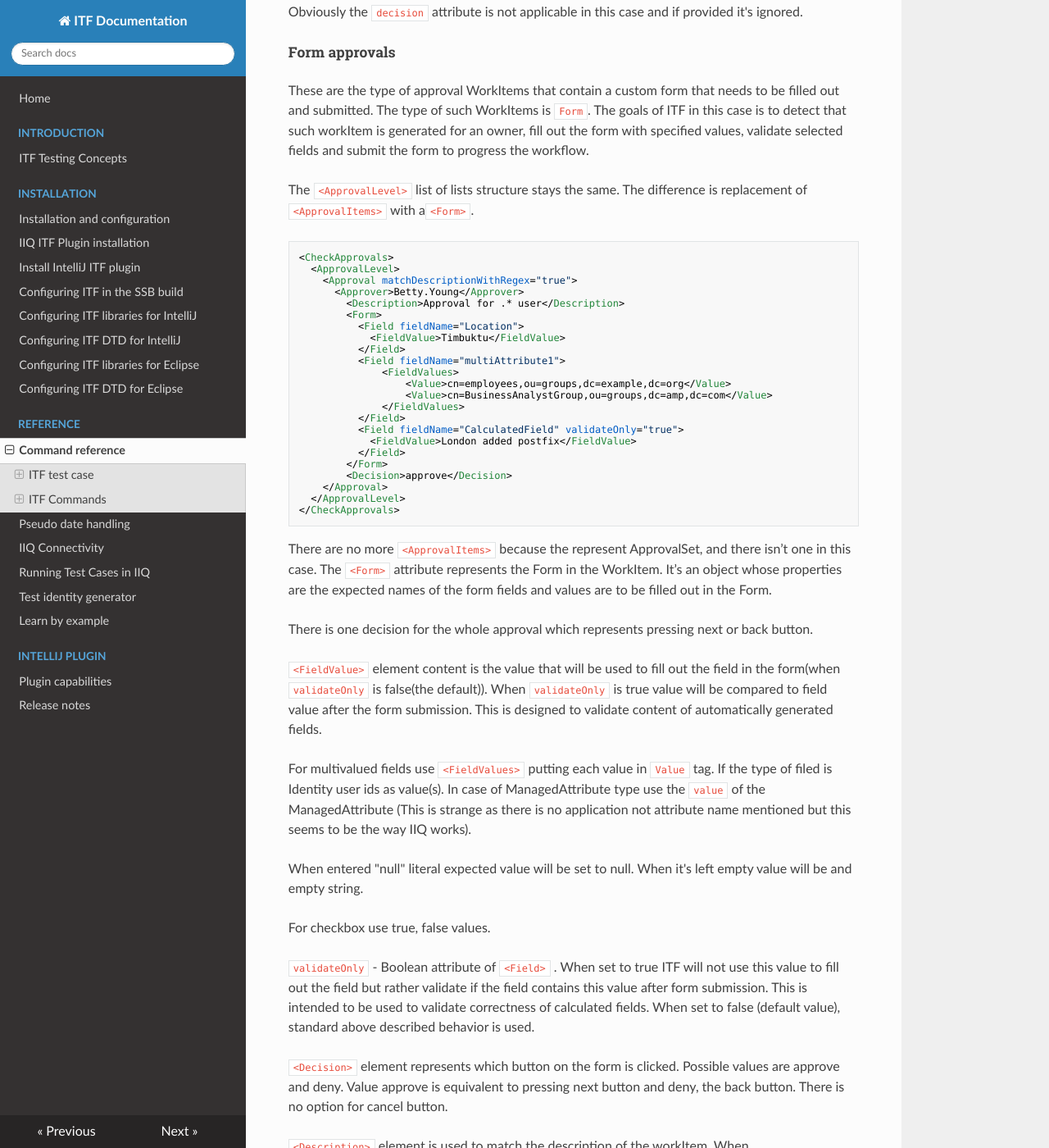
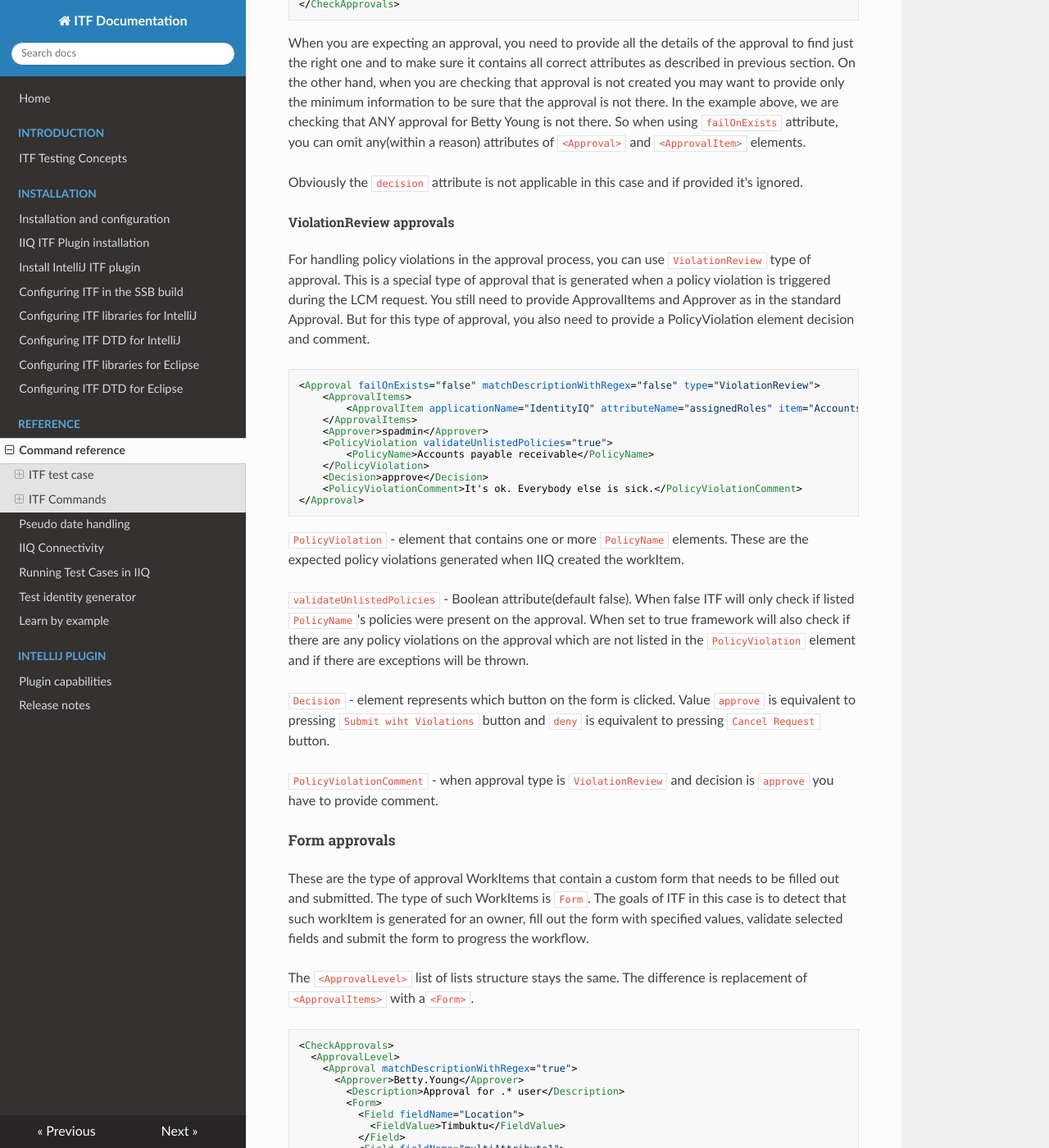
Before and after one commit to aleksander-jachowicz-sp/ITF-documentation, an MkDocs documentation site: the page built from docs/ITF XML Reference.md, in a window 1280 px wide and 1400 px high, scrolled down 8432 px. Shown: the whole window at 82% size. Built offline with MkDocs 1.6.1, drawn with Linux system fonts in a browser that asks for light colours; nearby versions of some CDN libraries; some of the changed text lies outside the part shown.

````diff
--- a/docs/ITF XML Reference.md
+++ b/docs/ITF XML Reference.md
@@ -256,6 +256,7 @@ This example shows expected approval based on approvalSet. `<Approver>` is the e
                 </ApprovalItem>
             </ApprovalItems>
             <Approver>spadmin</Approver>
+            <Completer>spadmin</Completer>
             <Target>Harry.Dixon</Target>
         </Approval>
     </ApprovalLevel>
@@ -284,6 +285,12 @@ attribute `item` and nested `<Item>` element in the same `ApprovalItem`.
 
 For approvals with approvalSet, the workItem will not be approved until there is a decision specified for each item.
 In the first example above, Michael Miller approved role Designer and denies role Business Analyst.
+
+`<Completer>` - optional element that represents the user that will complete the workItem.
+If not provided, the owner of the workItem will be the completer. Completer must be either workItem owner or a member of
+WorkItem owner's workgroup. This will be used only for WorkItems that contain ApprovalSet.
+
+`<Target>` - optional element that represents the target of the workItem. This is the identity that is being affected by the workItem.
 
 Finally, to summarize the above information, the final approval command for the example scenario looks similar to this:
 
@@ -355,6 +362,39 @@ to be sure that the approval is not there. In the example above, we are checking
 So when using `failOnExists` attribute, you can omit any(within a reason) attributes of `<Approval>` and `<ApprovalItem>` elements.
 
 Obviously the `decision` attribute is not applicable in this case and if provided it's ignored.
+
+###### ViolationReview approvals
+
+For handling policy violations in the approval process, you can use `ViolationReview` type of approval.
+This is a special type of approval that is generated when a policy violation is triggered during the LCM request.
+You still need to provide ApprovalItems and Approver as in the standard Approval.
+But for this type of approval, you also need to provide a PolicyViolation element decision and comment.
+
+```xml
+<Approval failOnExists="false" matchDescriptionWithRegex="false" type="ViolationReview">
+    <ApprovalItems>
+        <ApprovalItem applicationName="IdentityIQ" attributeName="assignedRoles" item="Accounts Receivable" operation="Add"/>
+    </ApprovalItems>
+    <Approver>spadmin</Approver>
+    <PolicyViolation validateUnlistedPolicies="true">
+        <PolicyName>Accounts payable receivable</PolicyName>
+    </PolicyViolation>
+    <Decision>approve</Decision>
+    <PolicyViolationComment>It's ok. Everybody else is sick.</PolicyViolationComment>
+</Approval>
+```
+
+`PolicyViolation` - element that contains one or more `PolicyName` elements. These are the expected policy violations generated when IIQ created the workItem.
+
+`validateUnlistedPolicies` - Boolean attribute(default false).
+When false ITF will only check if listed `PolicyName`'s policies were present on the approval.
+When set to true framework will also check if there are any policy violations on the approval which are not listed in
+the `PolicyViolation` element and if there are exceptions will be thrown.
+
+`Decision` - element represents which button on the form is clicked. Value `approve` is equivalent to pressing `Submit wiht Violations`
+button and `deny` is equivalent to pressing `Cancel Request` button.
+
+`PolicyViolationComment` - when approval type is `ViolationReview` and decision is `approve` you have to provide comment.
 
 ##### Form approvals
 
````
Also changed, not shown: docs/Release notes.md (+9 -2 lines).
